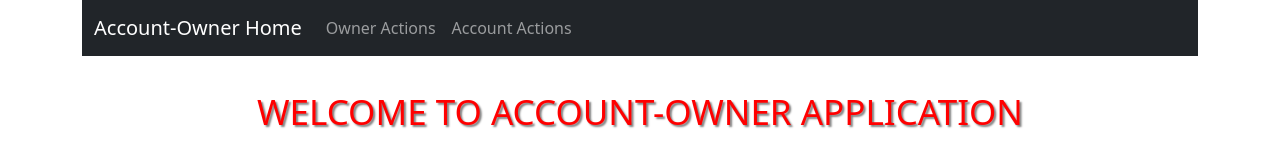
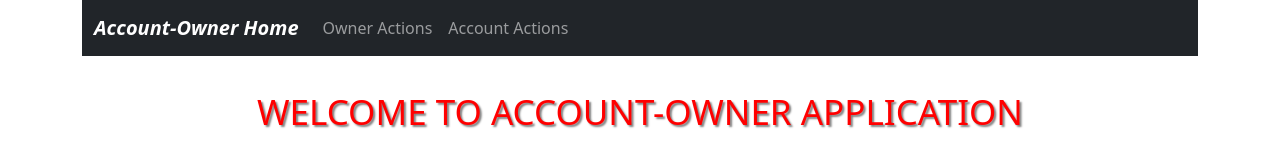
Before and after one commit to ri-aashir/practice, an Angular app in the folder Angular_JS/AccountOwnerClient/: page /home in a window 1280 px wide. Before the commit this address led to /. Shown: the top 160 px of the page. Built offline with nearby package versions, Linux system fonts and the light colour scheme.

Commit message:
Part-8: Configured Routing and added styling to 'Account-Owner Home' NavBar

```diff
--- a/Angular_JS/AccountOwnerClient/src/app/app.html
+++ b/Angular_JS/AccountOwnerClient/src/app/app.html
@@ -355,7 +355,7 @@
   </div>
   <div class="row">
     <div class="col">
-      <app-home></app-home>
+      <router-outlet></router-outlet>
     </div>
   </div>
 </div>
--- a/Angular_JS/AccountOwnerClient/src/app/app.routes.ts
+++ b/Angular_JS/AccountOwnerClient/src/app/app.routes.ts
@@ -1,3 +1,7 @@
 import { Routes } from '@angular/router';
+import { Home } from './home/home';
 
-export const routes: Routes = [];
+export const routes: Routes = [
+  { path: 'home', component: Home },
+  { path: '', redirectTo: '/home', pathMatch: 'full' }
+];
--- a/Angular_JS/AccountOwnerClient/src/app/menu/menu.css
+++ b/Angular_JS/AccountOwnerClient/src/app/menu/menu.css
@@ -0,0 +1,5 @@
+.active{
+  font-weight: bold;
+  font-style: italic;
+  color: #fff;
+}
--- a/Angular_JS/AccountOwnerClient/src/app/menu/menu.html
+++ b/Angular_JS/AccountOwnerClient/src/app/menu/menu.html
@@ -27,7 +27,8 @@
   <div class="col">
     <nav class="navbar navbar-expand-lg navbar-dark bg-dark">
       <div class="container-fluid">
-        <a class="navbar-brand" href="#">Account-Owner Home</a>
+        <a class="navbar-brand" [routerLink]="['/home']" routerLinkActive="active"
+          [routerLinkActiveOptions]="{exact: true}">Account-Owner Home</a>
         <button class="navbar-toggler" type="button" (click)="isCollapsed = !isCollapsed"
           [attr.aria-expanded]="!isCollapsed" aria-controls="collapseNav">
           <span class="navbar-toggler-icon"></span>
--- a/Angular_JS/AccountOwnerClient/src/app/menu/menu.ts
+++ b/Angular_JS/AccountOwnerClient/src/app/menu/menu.ts
@@ -1,9 +1,10 @@
 import { Component, OnInit } from '@angular/core';
+import { RouterLink, RouterLinkActive } from '@angular/router';
 import { CollapseModule } from 'ngx-bootstrap/collapse';
 
 @Component({
   selector: 'app-menu',
-  imports: [CollapseModule],
+  imports: [CollapseModule, RouterLink, RouterLinkActive],
   templateUrl: './menu.html',
   styleUrl: './menu.css'
 })
```
